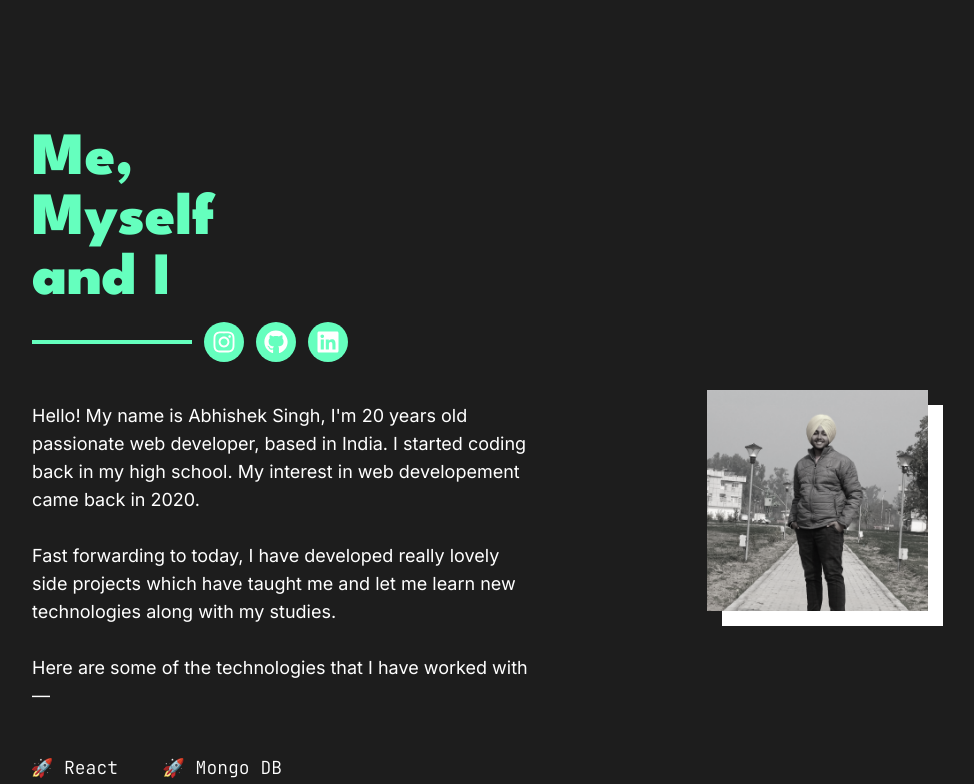
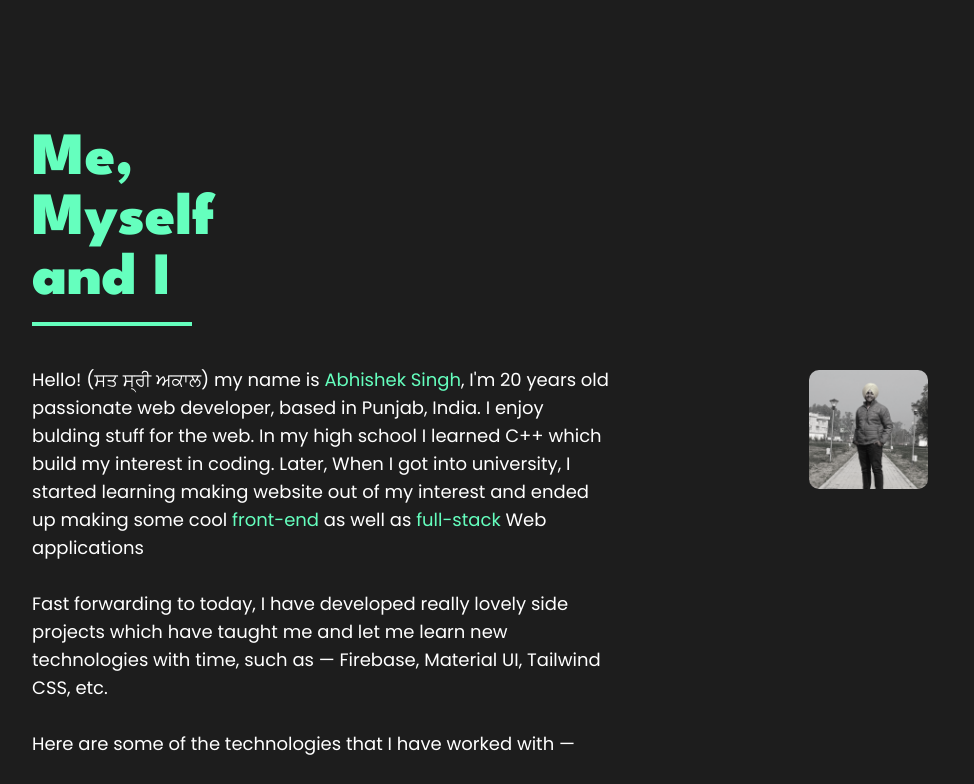
Before and after one commit to Abh1shekSingh/reactportfolio, a React (Create React App) app: page / in a window 1280 px wide. Shown: the part 620-1404 px from the top of the page, without its empty margins (160-1134 px from the left). Built offline with nearby package versions, Linux system fonts and the light colour scheme; the HTML template or start-up script is replaced by a standard one.

Commit message:
improved about me page

```diff
--- a/src/components/About/About.js
+++ b/src/components/About/About.js
@@ -1,14 +1,16 @@
 import React,{useRef} from 'react'
 import {FaInstagram, FaGithub, FaLinkedin} from "react-icons/fa"
+import {Box} from "@material-ui/core"
 import me from "../../assets/images/Me.png"
 import { motion } from 'framer-motion'
 
 const About = () => {
   const scrollRef = useRef(null);
+  const DOB = (new Date().getFullYear()) -2002
+  console.log(DOB)
   return (
-    <div id="about" className='container md:mx-auto pt-24 py-10 px-7 md:px-48 md:mt-24'>
-        <div>
-
+    <Box id="about" className='container md:mx-auto pt-24 py-10 px-7 md:px-48 md:mt-24'>
+      <Box>
         <motion.h1
           className='text-green font-league font-black text-4xl md:text-6xl'
           initial={{ opacity: 0,translateY:40 }}
@@ -27,31 +29,29 @@ const About = () => {
           viewport={{ root: scrollRef,once: true }}
         >
           <span className='w-40 h-1 bg-green border-2 border-green'> </span>
-              <a href="https://www.instagram.com/invites/contact/?i=1mwje5839nx13&utm_content=eeootg6" className='bg-green py-2 px-2 rounded-full'><FaInstagram className='text-2xl text-white' /></a>
-              <a href="https://github.com/Abh1shekSingh"  className='bg-green py-2 px-2 rounded-full'><FaGithub className='text-2xl text-white' /></a>
-              <a href="https://www.linkedin.com/in/abhishek-764a791bb/" className='bg-green py-2 px-2 rounded-full'><FaLinkedin className='text-2xl text-white' /></a>
+          {/* <a href="https://www.instagram.com/invites/contact/?i=1mwje5839nx13&utm_content=eeootg6" className=' rounded-full'><FaInstagram className='text-2xl text-instagram' /></a>
+          <a href="https://github.com/Abh1shekSingh"  className=' rounded-full'><FaGithub className='text-2xl text-green' /></a>
+          <a href="https://www.linkedin.com/in/abhishek-764a791bb/" className='rounded-full'><FaLinkedin className='text-2xl text-linkdin' /></a> */}
+        </motion.div>
 
-
-          </motion.div>
-          <div className='md:flex pt-4'>
-
-          <div className='md:flex md:flex-col md:gap-6 '>
+        <Box className='md:flex pt-4'>
+          <Box className='md:flex md:flex-col md:gap-6 '>
             <motion.p
               initial={{ opacity: 0,translateY:40 }}
               whileInView={{ opacity: 1,translateY:0 }}
               transition = {{duration:0.6}}
               viewport={{ root: scrollRef,once: true }}
-              className='text-white opacity-80 pt-6 md:w-3/4 text-md font-inter text-white leading-relaxed md:text-lg'>
-                Hello! My name is <span >Abhishek Singh</span>, I&apos;m 20 years old passionate web developer,
-                based in India. I started coding back in my high school. My interest in
-                web developement came back in 2020.
+              className='text-white opacity-80 pt-6 md:w-3/4 text-md font-poppin text-white leading-relaxed md:text-lg'>
+                Hello! (ਸਤ ਸ੍ਰੀ ਅਕਾਲ) my name is <span className='text-green'>Abhishek Singh</span>, I&apos;m {DOB} years old passionate web developer,
+                based in Punjab, India. I enjoy bulding stuff for the web. In my high school I learned C++ which build
+                my interest in coding. Later, When I got into university, I started learning making website
+                out of my interest and ended up making some cool <span className='text-green'>front-end</span> as well as <span className='text-green'>full-stack</span> Web applications
                 <br></br><br></br>
                 Fast forwarding to today, I have developed really lovely side
-                projects which have taught me and let me learn new technologies
-                along with my studies.
+                projects which have taught me and let me learn new technologies with time,
+                such as  &#8212; Firebase, Material UI, Tailwind CSS, etc.
                 <br></br><br></br>
                 Here are some of the technologies that I have worked with &#8212;
-
             </motion.p>
 
             <motion.div
@@ -73,10 +73,10 @@ const About = () => {
                    </ul>
 
               </motion.div>
-              </div>
+            </Box>
 
             <motion.div
-              className='mt-3 md:w-7/12 '
+              className='mt-7 md:w-7/12 '
               initial={{ opacity: 0,translateY:40 }}
               whileInView={{ opacity: 1,translateY:0 }}
               transition = {{duration:0.6,delay:0.5}}
@@ -84,9 +84,9 @@ const About = () => {
             >
               <img src={me} alt="me" className='myimage' ></img>
             </motion.div>
-          </div>
-        </div>
-    </div>
+        </Box>
+      </Box>
+    </Box>
   )
 }
 
--- a/src/components/Hero/Hero.js
+++ b/src/components/Hero/Hero.js
@@ -30,7 +30,7 @@ const Hero = () => {
 
         <a href='https://drive.google.com/file/d/1tqRMCQP1My5vcowOWVNSzGXqWOsSGRB1/view?usp=sharing' className='mt-6 bg-orange w-0'>
           <motion.button
-            className='transtition duration-300 bg-transparent hover:bg-green text-white font-poppin font-medium border border-green hover:border-transparent md:text-sm px-11 py-3 text-sm md:px-11 md:py-3'
+            className='transtition duration-300 bg-transparent hover:bg-green text-white font-poppin font-medium border border-green hover:border-transparent md:text-sm px-11 py-3 text-sm md:px-11 md:py-3 shadow-[5px_5px_0px_0px_rgba(255,255,255,255)]  hover:shadow-[0_0px_0px_0px_rgba(255,255,255,255)]'
             initial = {{translateY:20, opacity:0}}
             animate = {{translateY:0, opacity:1}}
             transition = {{duration:0.1 , delay:1.7}}
--- a/src/index.css
+++ b/src/index.css
@@ -23,11 +23,10 @@ li{
 .myimage{
     filter: grayscale(90%);
     transition:.3s;
-    box-shadow : 15px 15px 0px 0px #fff
+    border-radius: 10px;
 }
 .myimage:hover{
     filter: grayscale(0);
-    box-shadow : 10px 10px 0px 0px #fff
 
 }
 
--- a/tailwind.config.js
+++ b/tailwind.config.js
@@ -19,7 +19,9 @@ module.exports = {
       'white' : '#fff',
       'orange' : "#ffdc00",
       'subtext' : "#fdfdfd",
-      'light': "#BDE6F1"
+      'light': "#BDE6F1",
+      'linkdin': "#00a0dc",
+      'instagram': "#e1306c"
     }
   },
   plugins: [],
```
Lines whose indentation alone changed are shown as unchanged.
